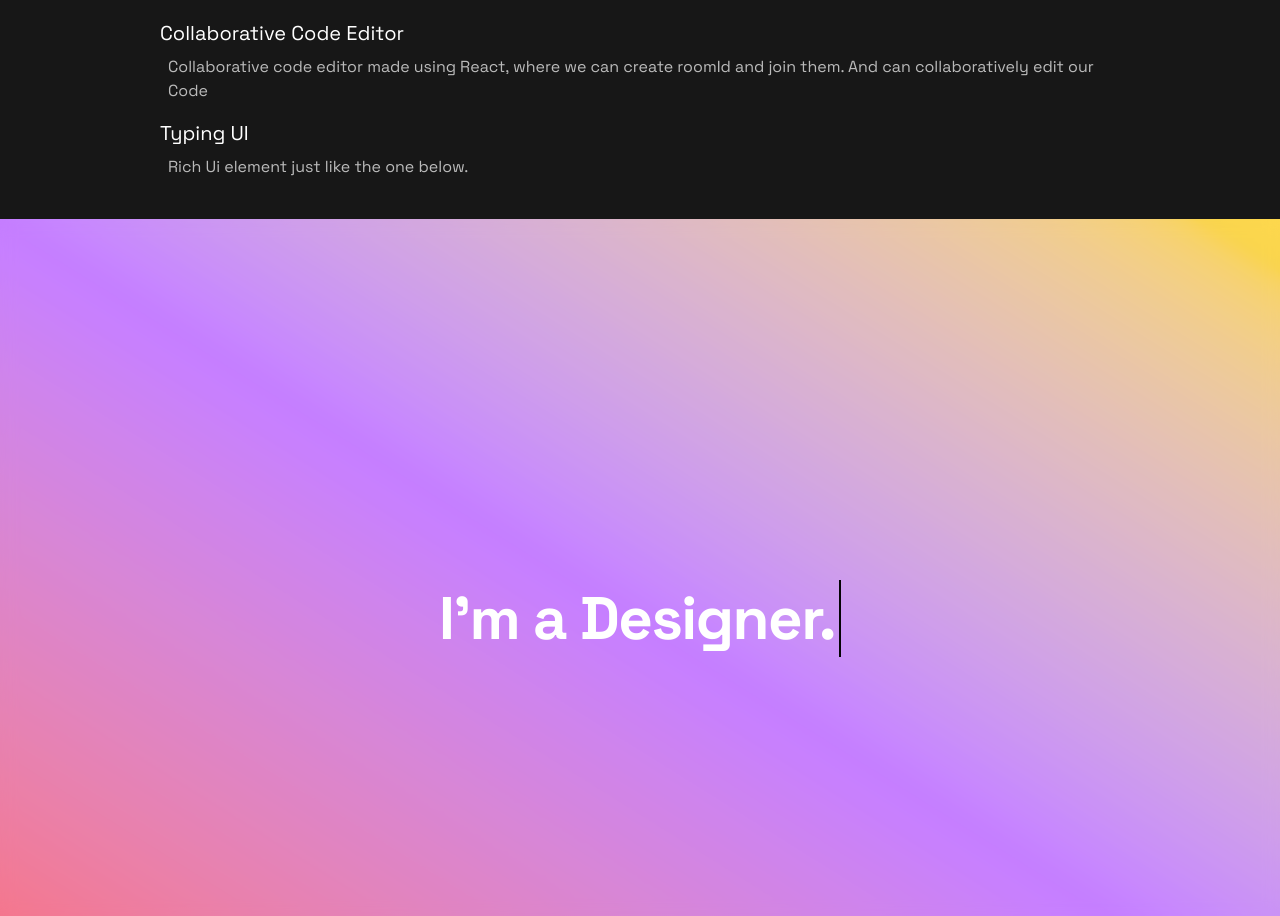
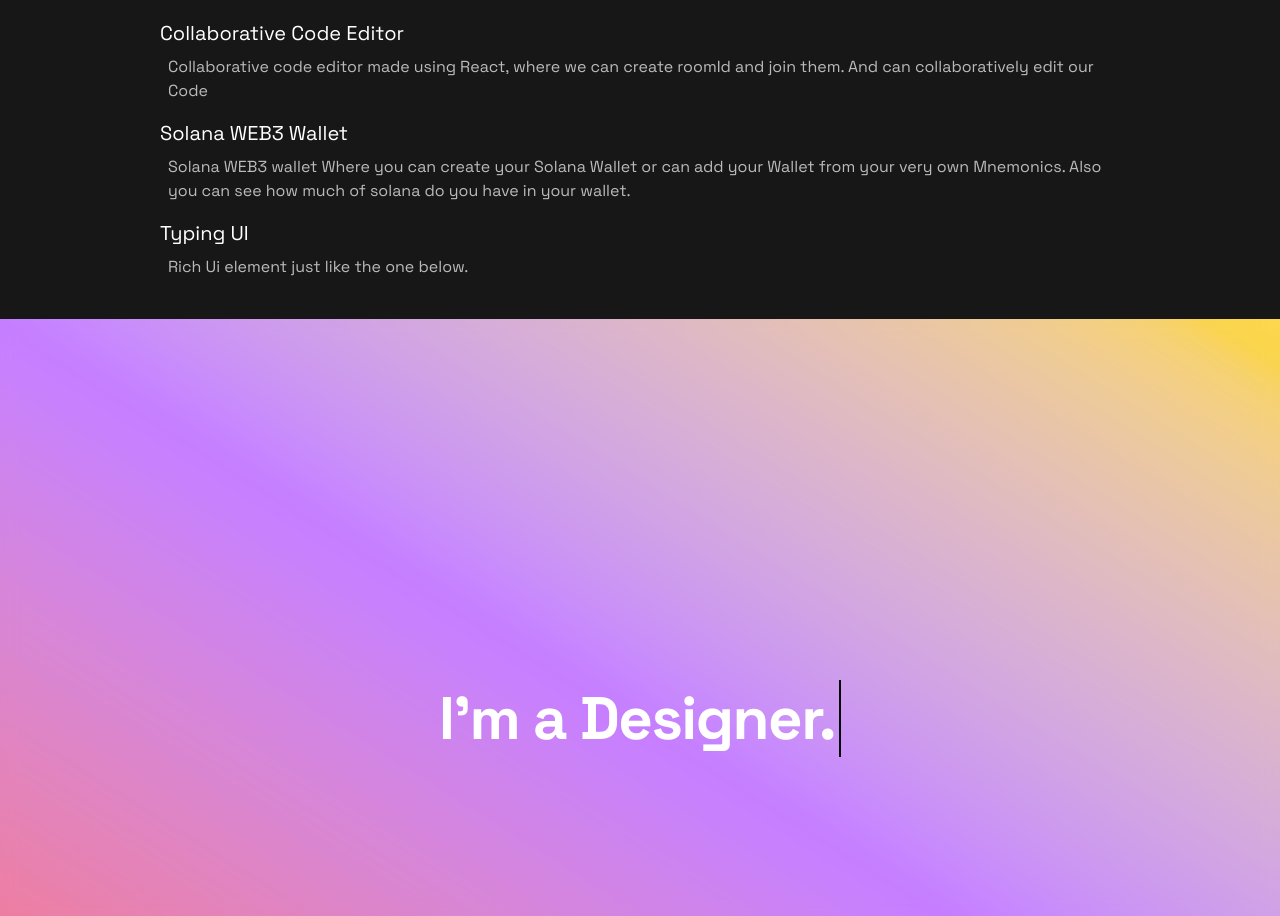
Before and after one commit to SiddhantDas18/portfolio-3.0, a Next.js app: page / in a window 1280 px wide. Shown: the part 885-1801 px from the top of the page. Built offline with nearby package versions, Linux system fonts and the light colour scheme; a web font is replaced by a local one.

Commit message:
Added Another project

```diff
--- a/Sections/Projects.tsx
+++ b/Sections/Projects.tsx
@@ -13,6 +13,11 @@ export default function Projects() {
                 </div>
 
                 <div className="pt-2 mt-2">
+                    <a href="https://github.com/SiddhantDas18/solanaWallet" target="blank" className="text-xl"><h1>Solana WEB3 Wallet</h1></a>
+                    <p className="pt-2 pl-2 opacity-70">Solana WEB3 wallet Where you can create your Solana Wallet or can add your Wallet from your very own Mnemonics. Also you can see how much of solana do you have in your wallet.</p>
+                </div>
+
+                <div className="pt-2 mt-2">
                     <a href="https://github.com/SiddhantDas18/BasicUI-Rewritting" target="blank" className="text-xl"><h1>Typing UI</h1></a>
                     <p className="pt-2 pl-2 opacity-70">Rich Ui element just like the one below.</p>
                 </div>
```
